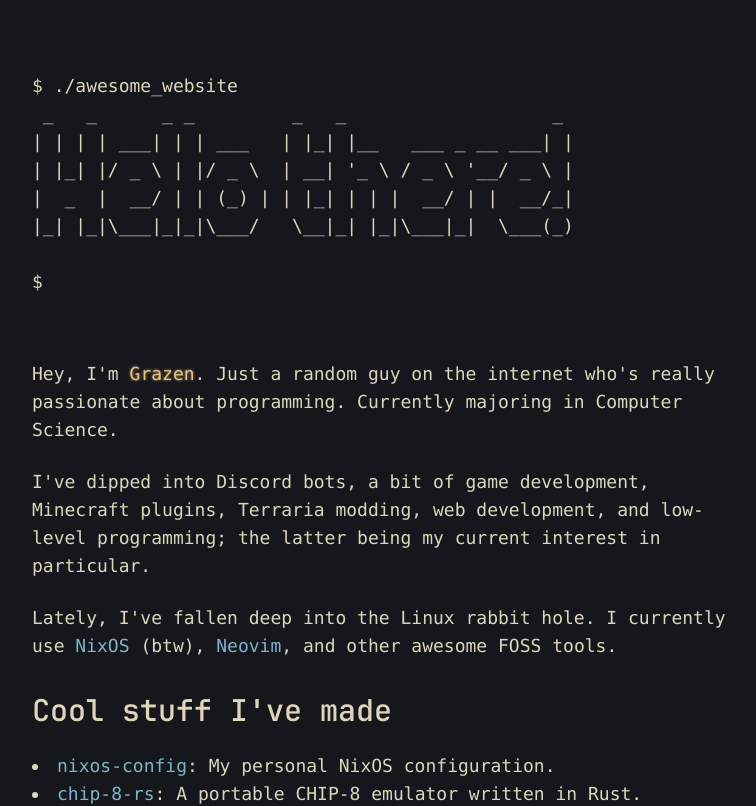
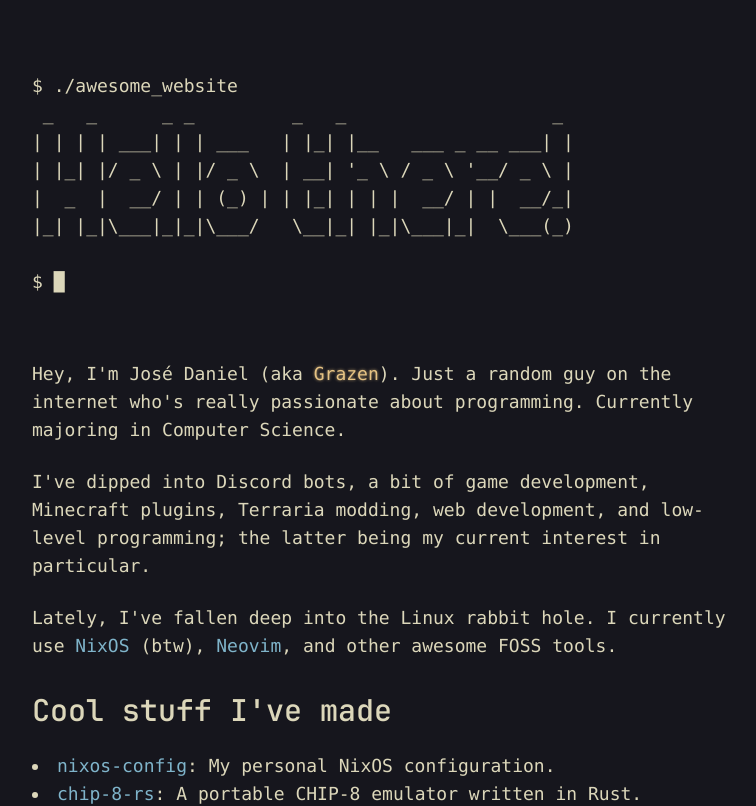
Before and after one commit to Grazen0/grazen0.github.io, a SvelteKit app: page / in a window 1280 px wide. Shown: the top 806 px of the page, without its empty margins (256-1012 px from the left). Built offline with nearby package versions, Linux system fonts and the light colour scheme; a web font is replaced by a local one.

Commit message:
refactor: edit website contents + reduce typing delay

```diff
--- a/src/lib/components/Terminal.svelte
+++ b/src/lib/components/Terminal.svelte
@@ -22,8 +22,8 @@
 		cursor = '█',
 		cursorBlinkInterval = 500,
 		initialDelay = 200,
-		typingDelay = [80, 150],
-		commandEnterDelay = [1000, 1500],
+		typingDelay = [80, 120],
+		commandEnterDelay = [1000, 1200],
 		class: className,
 	}: Props = $props();
 
--- a/src/routes/+page.svelte
+++ b/src/routes/+page.svelte
@@ -25,8 +25,9 @@
 
 	<main class="my-8">
 		<p class="my-6">
-			Hey, I'm <Em>Grazen</Em>. Just a random guy on the internet who's really
-			passionate about programming. Currently majoring in Computer Science.
+			Hey, I'm José Daniel (aka <Em>Grazen</Em>). Just a random guy on the
+			internet who's really passionate about programming. Currently majoring in
+			Computer Science.
 		</p>
 
 		<p class="my-6">
```
